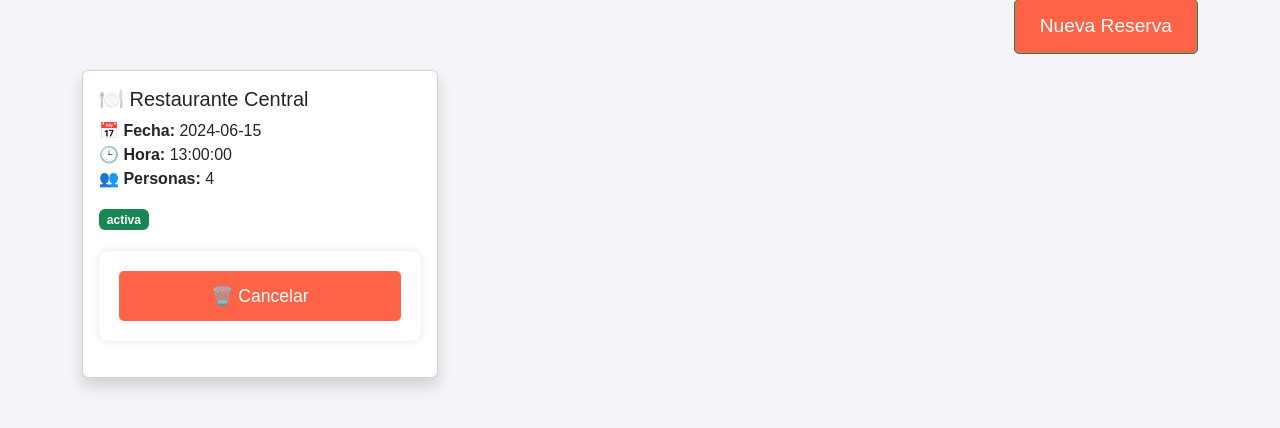
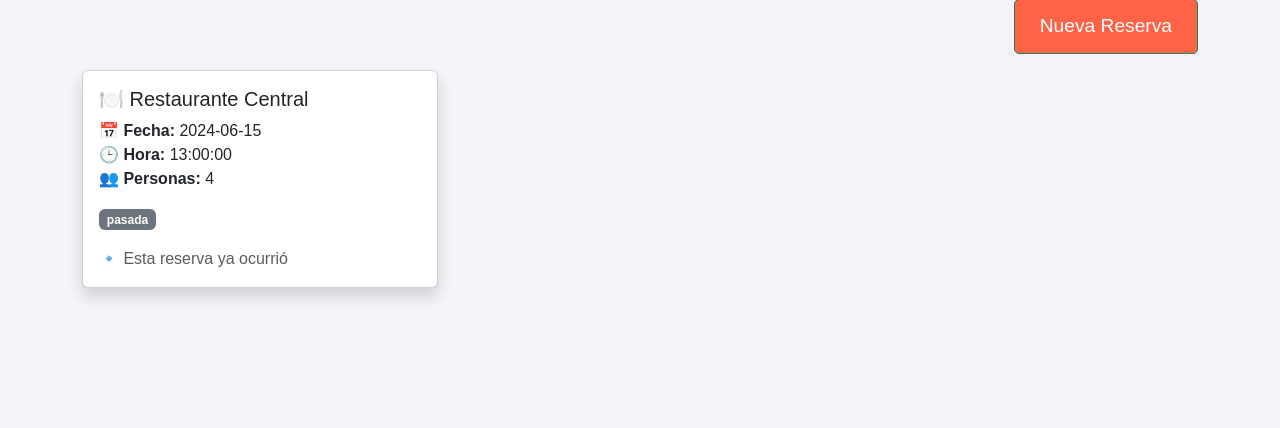
Before and after one commit to nocodecampo/comerycantar, a Flask app: page /area-cliente in a window 1280 px wide. Shown: the part 176-604 px from the top of the page. Run offline with Flask 3, Linux system fonts and the light colour scheme; a user stored in the database is signed in; data comes from the database, SQL or seed files in the repository.

Commit message:
mas cambios

```diff
--- a/app.py
+++ b/app.py
@@ -2,6 +2,7 @@ from flask import Flask,render_template,request,redirect,url_for,session, flash
 from werkzeug.security import check_password_hash,generate_password_hash
 import pymysql
 import db
+from datetime import datetime
 
 
 
@@ -136,23 +137,41 @@ def registroRestaurante():
 # EDITS DIEGO ----------------------------------------------
 
 # Ver las reservas del cliente
-@app.route('/area-cliente',methods=['GET'])
+@app.route('/area-cliente', methods=['GET'])
 def reservas():
     if "cliente_id" not in session:
         return redirect(url_for('loginCliente'))
+
+    fecha_actual = datetime.today().strftime("%Y-%m-%d")
+    hora_actual = datetime.today().strftime("%H:%M:%S")
+
     conexion = db.get_connection()
     try:
         with conexion.cursor() as cursor:
-            consulta = """
+            # 🔹 Actualizar reservas "activas" a "pasadas" si la fecha y hora ya pasaron
+            consulta_actualizar_pasadas = """
+                UPDATE reservas
+                SET estado_id = (SELECT estado_id FROM estados_reserva WHERE estado_nombre = 'pasada')
+                WHERE estado_id = (SELECT estado_id FROM estados_reserva WHERE estado_nombre = 'activa')
+                AND (fecha < %s OR (fecha = %s AND horario_id IN (SELECT horario_id FROM horarios WHERE hora < %s)))
+            """
+            cursor.execute(consulta_actualizar_pasadas, (fecha_actual, fecha_actual, hora_actual))
+            conexion.commit()
+
+            # 🔹 Obtener reservas ordenadas por estado y fecha
+            consulta_reservas = """
                 SELECT r.reserva_id, rest.nombre AS restaurante_nombre, r.fecha, h.hora, r.num_personas, er.estado_nombre AS estado
                 FROM reservas r
                 JOIN restaurantes rest ON r.restaurante_id = rest.restaurante_id
                 JOIN horarios h ON r.horario_id = h.horario_id
                 JOIN estados_reserva er ON r.estado_id = er.estado_id
                 WHERE r.cliente_id = %s
-                ORDER BY r.fecha DESC, r.horario_id DESC
+                ORDER BY
+                    FIELD(er.estado_nombre, 'activa', 'pasada', 'cancelada'), -- Orden de estados
+                    r.fecha ASC, -- Ordenar por fecha más reciente primero
+                    h.hora ASC -- Dentro de cada fecha, ordenar por hora más próxima
             """
-            cursor.execute(consulta, (session["cliente_id"],))
+            cursor.execute(consulta_reservas, (session["cliente_id"],))
             reservas = cursor.fetchall()
     finally:
         conexion.close()
@@ -168,52 +187,83 @@ def cancelar_reserva(reserva_id):
     conexion = db.get_connection()
     try:
         with conexion.cursor() as cursor:
-            consulta = "UPDATE reservas SET estado_id = (SELECT estado_id FROM estados_reserva WHERE estado_nombre = 'cancelada') WHERE reserva_id = %s AND cliente_id = %s"
-            cursor.execute(consulta, (reserva_id, session["cliente_id"]))
-            conexion.commit()
-            flash("Reserva cancelada con éxito.", "success")
+            # 🔹 Verificar si la reserva es "activa" antes de cancelarla
+            consulta_verificar = """
+                SELECT mesa_id FROM reservas
+                WHERE reserva_id = %s AND cliente_id = %s
+                AND estado_id = (SELECT estado_id FROM estados_reserva WHERE estado_nombre = 'activa')
+            """
+            cursor.execute(consulta_verificar, (reserva_id, session["cliente_id"]))
+            reserva = cursor.fetchone()
+
+            if reserva:  # Solo se cancela si la reserva está activa
+                consulta_cancelar = """
+                    UPDATE reservas
+                    SET estado_id = (SELECT estado_id FROM estados_reserva WHERE estado_nombre = 'cancelada')
+                    WHERE reserva_id = %s
+                """
+                cursor.execute(consulta_cancelar, (reserva_id,))
+
+                # 🔹 Hacer que la mesa vuelva a estar disponible
+                consulta_liberar_mesa = """
+                    UPDATE mesas
+                    SET estado = 'disponible'
+                    WHERE mesa_id = %s
+                """
+                cursor.execute(consulta_liberar_mesa, (reserva["mesa_id"],))
+
+                conexion.commit()
+                flash("Reserva cancelada y mesa liberada con éxito.", "success")
+            else:
+                flash("No puedes cancelar esta reserva porque ya ha pasado o fue cancelada.", "danger")
     finally:
         conexion.close()
 
     return redirect(url_for('reservas'))
 
+
 # ✅ Ruta para el área del restaurante
 @app.route('/area-restaurante')
 def area_restaurante():
-
     if "restaurante_id" not in session:
         return redirect(url_for('loginRestaurante'))
+
+    fecha_actual = datetime.today().strftime("%Y-%m-%d")
 
     conexion = db.get_connection()
     try:
         with conexion.cursor() as cursor:
-            # Obtener todas las mesas del restaurante
+            # 🔹 Obtener todas las mesas del restaurante
             consulta_mesas = "SELECT mesa_id, capacidad FROM mesas WHERE restaurante_id = %s"
             cursor.execute(consulta_mesas, (session["restaurante_id"],))
             mesas = cursor.fetchall()
 
-            # Obtener todas las franjas horarias
+            # 🔹 Obtener todas las franjas horarias
             consulta_horarios = "SELECT horario_id, hora FROM horarios ORDER BY hora"
             cursor.execute(consulta_horarios)
             horarios = cursor.fetchall()
 
-            # Obtener reservas activas del restaurante
+            # 🔹 Obtener reservas activas y pasadas (pero no canceladas) para la fecha seleccionada
+            fecha = request.args.get("fecha", fecha_actual)
             consulta_reservas = """
-                SELECT r.reserva_id, r.mesa_id, r.horario_id, c.nombre AS cliente_nombre
+                SELECT r.reserva_id, r.mesa_id, r.horario_id, c.nombre AS cliente_nombre, er.estado_nombre AS estado, r.confirmada_por_restaurante
                 FROM reservas r
                 JOIN clientes c ON r.cliente_id = c.cliente_id
-                WHERE r.restaurante_id = %s AND r.estado_id = (SELECT estado_id FROM estados_reserva WHERE estado_nombre = 'activa')
+                JOIN estados_reserva er ON r.estado_id = er.estado_id
+                WHERE r.restaurante_id = %s
+                AND r.fecha = %s
+                AND er.estado_nombre != 'cancelada'  -- 🔹 No mostrar reservas canceladas
             """
-            cursor.execute(consulta_reservas, (session["restaurante_id"],))
+            cursor.execute(consulta_reservas, (session["restaurante_id"], fecha))
             reservas_lista = cursor.fetchall()
 
-            # Convertir reservas en un diccionario para acceso rápido
+            # 🔹 Convertir reservas en un diccionario para acceso rápido
             reservas = {(reserva["mesa_id"], reserva["horario_id"]): reserva for reserva in reservas_lista}
 
     finally:
         conexion.close()
 
-    return render_template("area-privada/area-restaurante.html", mesas=mesas, horarios=horarios, reservas=reservas)
+    return render_template("area-privada/area-restaurante.html", mesas=mesas, horarios=horarios, reservas=reservas, fecha=fecha)
 
 # ✅ Confirmar una reserva
 @app.route('/confirmar-reserva/<int:reserva_id>', methods=['POST'])
@@ -224,14 +274,28 @@ def confirmar_reserva(reserva_id):
     conexion = db.get_connection()
     try:
         with conexion.cursor() as cursor:
-            consulta = """
-                UPDATE reservas
-                SET estado_id = (SELECT estado_id FROM estados_reserva WHERE estado_nombre = 'pasada')
+            # 🔹 Verificar si la reserva es "activa" y aún no ha sido confirmada
+            consulta_verificar = """
+                SELECT estado_id, confirmada_por_restaurante FROM reservas
                 WHERE reserva_id = %s AND restaurante_id = %s
+                AND estado_id = (SELECT estado_id FROM estados_reserva WHERE estado_nombre = 'activa')
             """
-            cursor.execute(consulta, (reserva_id, session["restaurante_id"]))
-            conexion.commit()
-            flash("Reserva confirmada.", "success")
+            cursor.execute(consulta_verificar, (reserva_id, session["restaurante_id"]))
+            reserva = cursor.fetchone()
+
+            if reserva and not reserva["confirmada_por_restaurante"]:  # Solo confirmar si aún no ha sido confirmada
+                consulta_confirmar = """
+                    UPDATE reservas
+                    SET confirmada_por_restaurante = TRUE
+                    WHERE reserva_id = %s
+                """
+                cursor.execute(consulta_confirmar, (reserva_id,))
+                conexion.commit()
+                flash("Reserva confirmada con éxito.", "success")
+            elif reserva and reserva["confirmada_por_restaurante"]:
+                flash("Esta reserva ya fue confirmada.", "info")
+            else:
+                flash("No puedes confirmar esta reserva porque ya ha pasado o fue cancelada.", "danger")
     finally:
         conexion.close()
 
@@ -246,22 +310,35 @@ def cancelar_reserva_restaurante(reserva_id):
     conexion = db.get_connection()
     try:
         with conexion.cursor() as cursor:
-            # 🔹 Verificar si la reserva pertenece al restaurante antes de cancelarla
-            consulta_verificar = "SELECT reserva_id FROM reservas WHERE reserva_id = %s AND restaurante_id = %s"
+            # 🔹 Verificar si la reserva pertenece al restaurante y está activa antes de cancelarla
+            consulta_verificar = """
+                SELECT mesa_id FROM reservas
+                WHERE reserva_id = %s AND restaurante_id = %s
+                AND estado_id = (SELECT estado_id FROM estados_reserva WHERE estado_nombre = 'activa')
+            """
             cursor.execute(consulta_verificar, (reserva_id, session["restaurante_id"]))
             reserva = cursor.fetchone()
 
-            if reserva:  # Solo se cancela si la reserva pertenece al restaurante
+            if reserva:  # Solo se cancela si la reserva está activa
                 consulta_cancelar = """
                     UPDATE reservas
                     SET estado_id = (SELECT estado_id FROM estados_reserva WHERE estado_nombre = 'cancelada')
                     WHERE reserva_id = %s
                 """
                 cursor.execute(consulta_cancelar, (reserva_id,))
+
+                # 🔹 Liberar la mesa para nuevas reservas
+                consulta_liberar_mesa = """
+                    UPDATE mesas
+                    SET estado = 'disponible'
+                    WHERE mesa_id = %s
+                """
+                cursor.execute(consulta_liberar_mesa, (reserva["mesa_id"],))
+
                 conexion.commit()
-                flash("Reserva cancelada con éxito.", "warning")
+                flash("Reserva cancelada y mesa liberada con éxito.", "warning")
             else:
-                flash("No tienes permiso para cancelar esta reserva.", "danger")
+                flash("No puedes cancelar esta reserva porque ya ha pasado o fue cancelada.", "danger")
     finally:
         conexion.close()
 
@@ -377,6 +454,5 @@ def nueva_reserva():
         return "Error al cargar los datos necesarios para la reserva."
 
 
-
 if __name__ == '__main__':
     app.run(debug=True, port=80)
--- a/templates/area-privada/area-cliente.html
+++ b/templates/area-privada/area-cliente.html
@@ -59,12 +59,14 @@
               </p>
               <p class="card-text">
                 <span
-                  class="badge {% if reserva.estado == 'activa' %}bg-success{% elif reserva.estado == 'cancelada' %}bg-danger{% else %}bg-secondary{% endif %}"
+                  class="badge {% if reserva.estado == 'activa' %}bg-success {% elif reserva.estado == 'cancelada' %}bg-danger {% elif reserva.estado == 'pasada' %}bg-secondary{% endif %}"
                 >
                   {{ reserva.estado }}
                 </span>
               </p>
+
               {% if reserva.estado == 'activa' %}
+              <!-- ✅ Solo se puede cancelar si la reserva está activa -->
               <form
                 action="{{ url_for('cancelar_reserva', reserva_id=reserva.reserva_id) }}"
                 method="post"
@@ -77,8 +79,9 @@
                   🗑️ Cancelar
                 </button>
               </form>
-              {% else %}
-              <span class="text-muted">No disponible</span>
+              {% elif reserva.estado == 'pasada' %}
+              <!-- ⏳ Las reservas pasadas se mantienen visibles sin acciones -->
+              <span class="text-muted">🔹 Esta reserva ya ocurrió</span>
               {% endif %}
             </div>
           </div>
```
Also changed, not shown: templates/area-privada/area-restaurante.html (+39 -5 lines).
